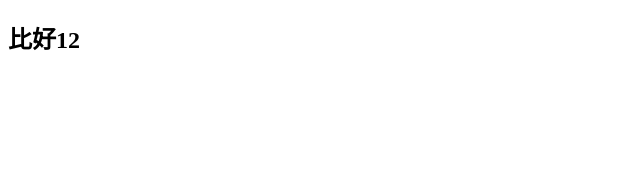
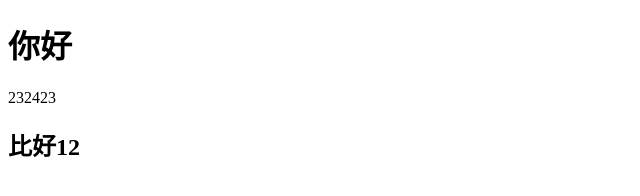
Before and after one commit to Awaysed/snabbdom, a website built with webpack: page www/index.html in a window 1280 px wide. Shown: the whole page, without its empty margins (0-640 px from the left). Built offline with nearby package versions, Linux system fonts and the light colour scheme.

Commit message:
add:createElement

```diff
--- a/src/index.js
+++ b/src/index.js
@@ -1,5 +1,6 @@
 import patch from './my-snabbdom/patch'
 import h from './my-snabbdom/h'
 var container = document.getElementById('container')
+console.log(333,container);
 const myVonde = h('h1',{},'你好')
 patch(container,myVonde)
--- a/src/my-snabbdom/createElement.js
+++ b/src/my-snabbdom/createElement.js
@@ -1,5 +1,12 @@
  // 真正创建节点
 
  export default function(vnode,pivot){
+    console.log(2222,pivot,pivot.parentNode);
+    let domNode = document.createElement(vnode.sel)
+    if(vnode.text != '' && (vnode.children == undefined || vnode.children.length == 0)){
+        domNode.innerText = vnode.text
+        pivot.parentNode.insertBefore(domNode,pivot)
+    }else if(Array.isArray(vnode.children) && vnode.children.length > 0){
 
+    }
  }
--- a/www/index.html
+++ b/www/index.html
@@ -6,8 +6,10 @@
     <title>Document</title>
 </head>
 <body>
-    <div id="container"></div>
+    <div>
+    <div id="container">232423</div>
     <h2>比好12</h2>
+</div>
     <!-- url = https://gitee.com/jumi-jiumi/snabbdom.git -->
     <script src="/xuni/bundle.js"></script>
 </body>
```
